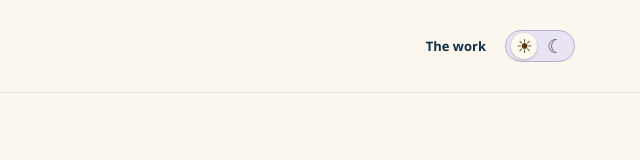
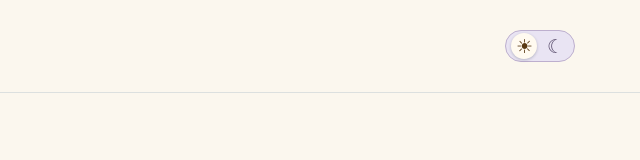
Before and after one commit to Spencer695/website-demos, a plain HTML site: page index.html in a window 1280 px wide. Shown: the top 160 px of the page, 640-1280 px from the left. Drawn offline with Linux system fonts and the light colour scheme.

Commit message:
Remove The work link from the homepage header

```diff
--- a/index.html
+++ b/index.html
@@ -14,7 +14,7 @@
 <a class="skip" href="#projects">Skip to projects</a>
 <header class="site-header">
   <a class="brand" href="./" aria-label="Spencer, portfolio home"><span class="brand-mark" aria-hidden="true">S<span>✦</span></span><span>Spencer<small>Design & content</small></span></a>
-  <div class="theme-actions"><nav aria-label="Main navigation"><a href="#projects">The work</a></nav><button class="theme-switch" type="button" role="switch" aria-label="Dark mode" aria-checked="false" title="Toggle dark mode" data-theme-switch hidden><span class="theme-sun" aria-hidden="true">☀︎</span><span class="theme-moon" aria-hidden="true">☾</span></button></div>
+  <div class="theme-actions"><button class="theme-switch" type="button" role="switch" aria-label="Dark mode" aria-checked="false" title="Toggle dark mode" data-theme-switch hidden><span class="theme-sun" aria-hidden="true">☀︎</span><span class="theme-moon" aria-hidden="true">☾</span></button></div>
 </header>
 <main>
   <section class="hero" aria-labelledby="hero-title">
```
